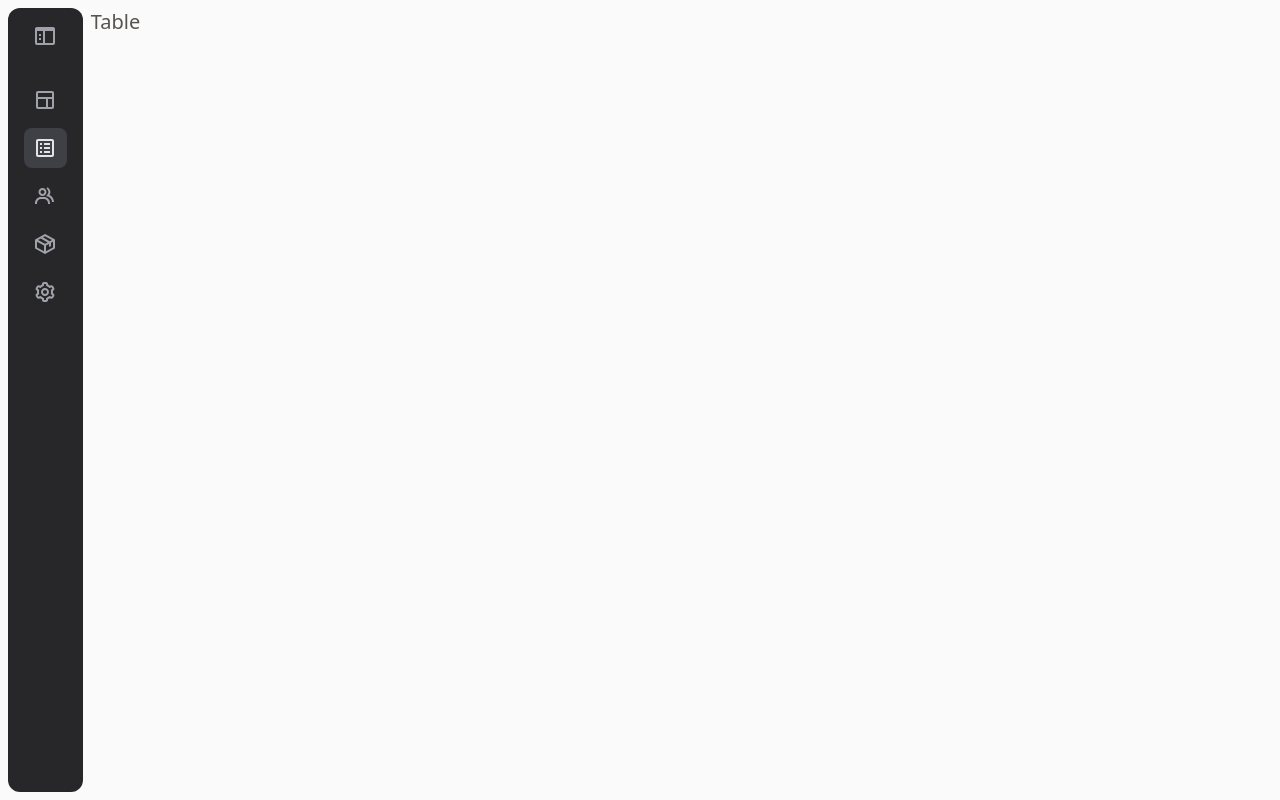
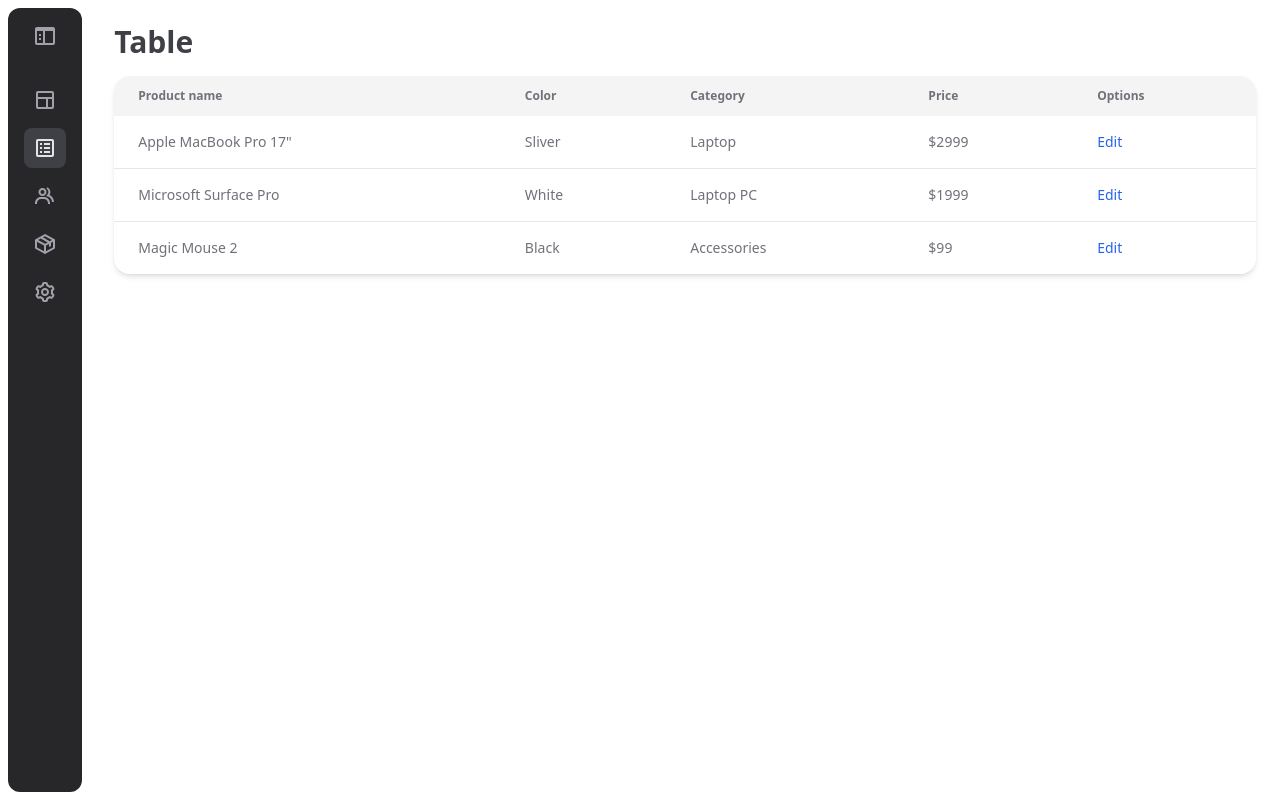
Before and after one commit to dantehduran/dashboard-next-tailwind, a Next.js app: page /table in a window 1280 px wide. Built offline with nearby package versions, Linux system fonts and the light colour scheme.

Commit message:
simple table

```diff
--- /dev/null
+++ b/components/Table.tsx
@@ -0,0 +1,79 @@
+const Table = () => {
+	return (
+		<div className='relative overflow-x-auto rounded-2xl shadow-md'>
+			<table className='w-full text-left text-sm text-zinc-500'>
+				<thead className=' bg-zinc-100  text-xs  '>
+					<tr>
+						<th scope='col' className='px-6 py-3'>
+							Product name
+						</th>
+						<th scope='col' className='px-6 py-3'>
+							Color
+						</th>
+						<th scope='col' className='px-6 py-3'>
+							Category
+						</th>
+						<th scope='col' className='px-6 py-3'>
+							Price
+						</th>
+						<th scope='col' className='px-6 py-3'>
+							Options
+						</th>
+					</tr>
+				</thead>
+				<tbody>
+					<tr className='border-b bg-white text-left '>
+						<th
+							scope='row'
+							className='whitespace-nowrap px-6 py-4 font-medium '
+						>
+							Apple MacBook Pro 17"
+						</th>
+						<td className='px-6 py-4'>Sliver</td>
+						<td className='px-6 py-4'>Laptop</td>
+						<td className='px-6 py-4'>$2999</td>
+						<td className='px-6 py-4 '>
+							<span className='font-medium text-blue-600 hover:underline '>
+								Edit
+							</span>
+						</td>
+					</tr>
+					<tr className='border-b bg-white text-left'>
+						<th
+							scope='row'
+							className='whitespace-nowrap px-6 py-4 font-medium '
+						>
+							Microsoft Surface Pro
+						</th>
+						<td className='px-6 py-4'>White</td>
+						<td className='px-6 py-4'>Laptop PC</td>
+						<td className='px-6 py-4'>$1999</td>
+						<td className='px-6 py-4 '>
+							<span className='font-medium text-blue-600 hover:underline '>
+								Edit
+							</span>
+						</td>
+					</tr>
+					<tr className='bg-white text-left '>
+						<th
+							scope='row'
+							className='whitespace-nowrap px-6 py-4 font-medium '
+						>
+							Magic Mouse 2
+						</th>
+						<td className='px-6 py-4'>Black</td>
+						<td className='px-6 py-4'>Accessories</td>
+						<td className='px-6 py-4'>$99</td>
+						<td className='px-6 py-4 '>
+							<span className='font-medium text-blue-600 hover:underline dark:text-blue-500'>
+								Edit
+							</span>
+						</td>
+					</tr>
+				</tbody>
+			</table>
+		</div>
+	);
+};
+
+export default Table;
--- a/pages/_app.tsx
+++ b/pages/_app.tsx
@@ -1,13 +1,13 @@
-import '../styles/globals.css';
+import '@/styles/globals.css';
 import type { AppProps } from 'next/app';
-import Sidebar from '../components/sidebar/Sidebar';
 import { useState } from 'react';
+import Sidebar from '@/components/sidebar/Sidebar';
 
 function MyApp({ Component, pageProps }: AppProps) {
 	const [isSidebarCollapsed, setIsSidebarCollapsed] = useState(true);
 	return (
 		<div
-			className={`flex min-h-screen space-x-2 overflow-hidden bg-zinc-50 p-2 ${
+			className={`flex min-h-screen space-x-4 overflow-hidden bg-white p-2 ${
 				isSidebarCollapsed ? ' sidebar-collapsed' : ' '
 			}`}
 		>
--- a/pages/table.tsx
+++ b/pages/table.tsx
@@ -1,11 +1,13 @@
+import Table from '@/components/Table';
 import type { NextPage } from 'next';
 
-const Table: NextPage = () => {
+const TablePage: NextPage = () => {
 	return (
-		<div>
-			<h2 className='text-xl text-stone-600'>Table</h2>
+		<div className='container  p-4'>
+			<h2 className='pb-4 text-3xl font-bold text-zinc-700'>Table</h2>
+			<Table />
 		</div>
 	);
 };
 
-export default Table;
+export default TablePage;
--- a/tsconfig.json
+++ b/tsconfig.json
@@ -13,8 +13,7 @@
 		"resolveJsonModule": true,
 		"isolatedModules": true,
 		"jsx": "preserve",
-		"incremental": true
-	},
+		"incremental": true,
 		"baseUrl": ".",
 		"paths": {
 			"@/components/*": ["components/*"],
@@ -23,7 +22,9 @@
 			"@/styles/*": ["styles/*"],
 			"@/utils/*": ["utils/*"],
 			"@/hooks/*": ["hooks/*"]
+		}
 	},
+
 	"include": ["next-env.d.ts", "**/*.ts", "**/*.tsx"],
 	"exclude": ["node_modules"]
 }
```
Lines whose indentation alone changed are shown as unchanged.
